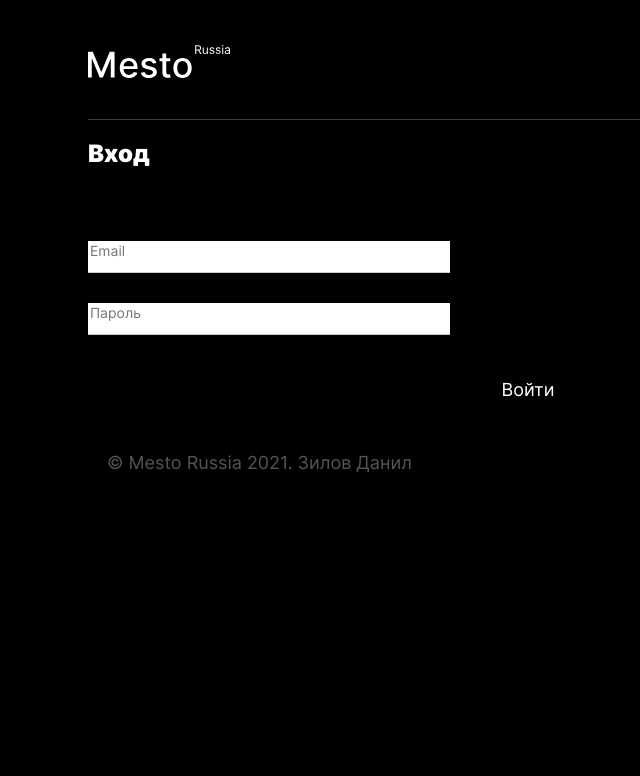
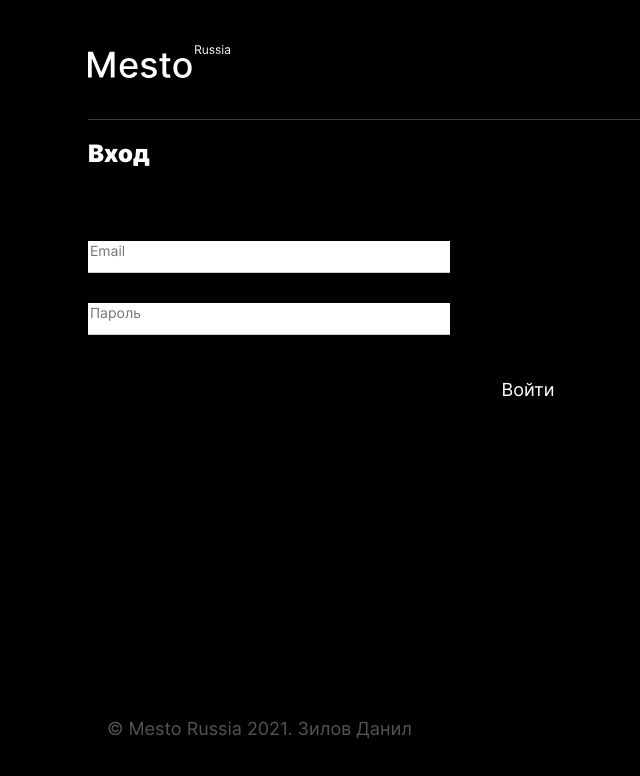
Before and after one commit to zilov/react-mesto-auth, a React (Create React App) app: page /signin in a window 1280 px wide. Shown: the top 776 px of the page, without its empty margins (112-752 px from the left). Built offline with nearby package versions, Linux system fonts and the light colour scheme; no server answers.

Commit message:
fix: footer to the bottom

```diff
--- a/src/blocks/footer/footer.css
+++ b/src/blocks/footer/footer.css
@@ -1,6 +1,7 @@
 .footer {
   display: flex;
   margin: 0;
+  margin-top: auto;
   margin-bottom: 36px;
 }
 
```
